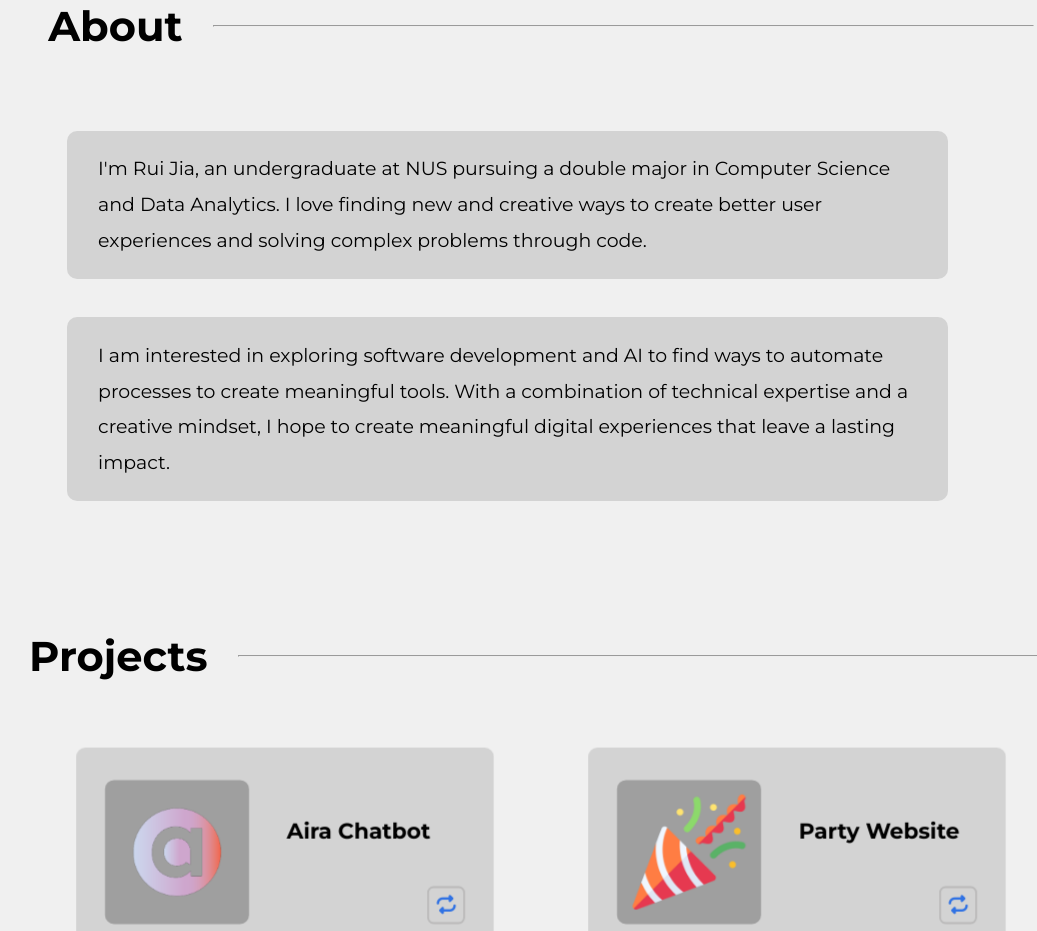
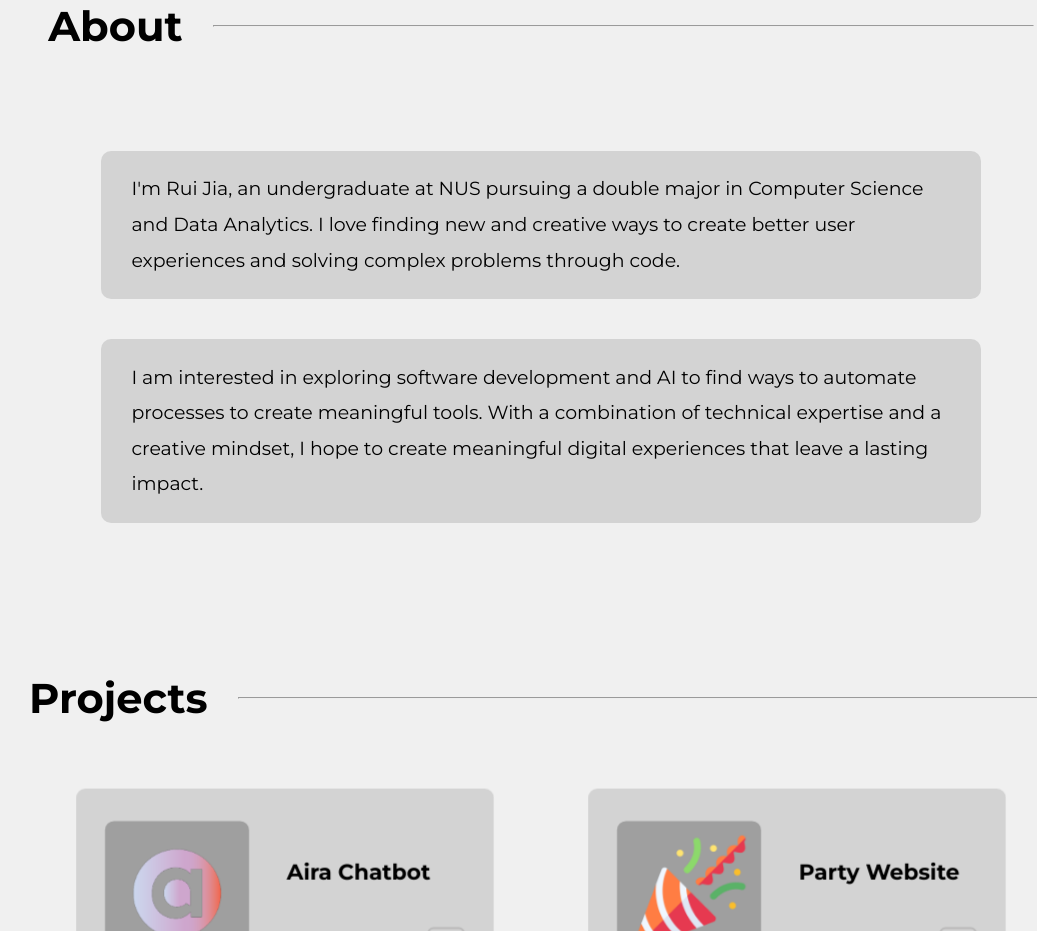
Before and after one commit to matochichap/portfolio-website-react, a React (Create React App) app: page / in a window 1280 px wide. Shown: the part 840-1771 px from the top of the page, without its empty margins (99-1136 px from the left). Built offline with nearby package versions, Linux system fonts and the light colour scheme.

Commit message:
minor changes

```diff
--- a/src/components/Components.css
+++ b/src/components/Components.css
@@ -369,6 +369,10 @@ hr {
 
 .about-cards {
     padding: 0;
+    display: flex;
+    flex-direction: column;
+    align-items: center;
+    justify-content: center;
     margin: calc(20px + 2vw) 0;
 }
 
@@ -377,7 +381,7 @@ hr {
     background-color: var(--color-card);
     border-radius: 10px;
     padding: 5px clamp(3%, 20px, 5%);
-    margin: 3vw;
+    margin: 20px 3vw;
     transition: background-color 1s ease;
 }
 
```
